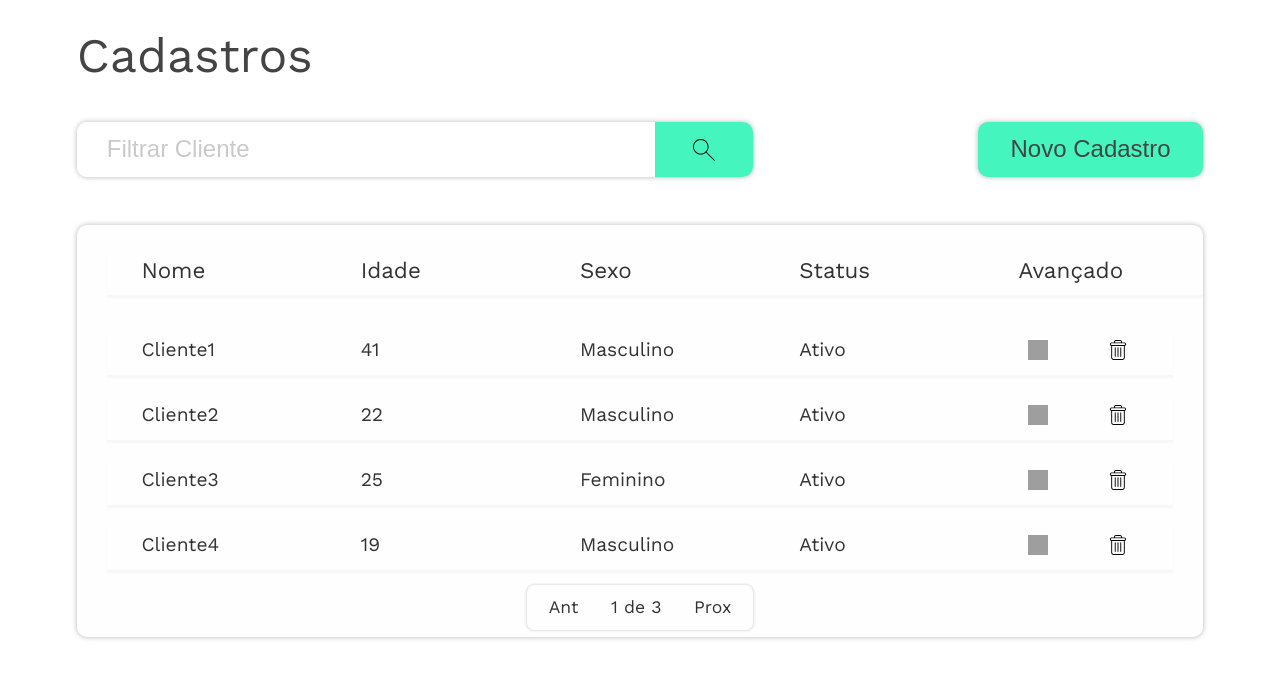
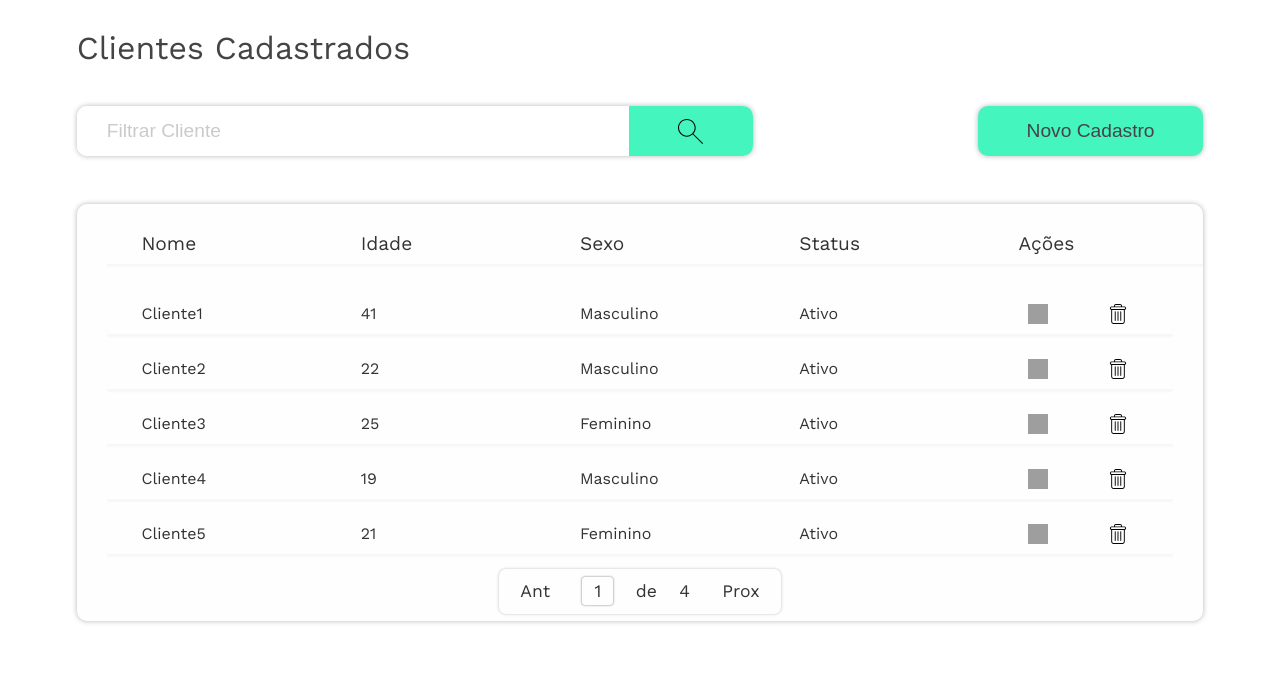
Before and after one commit to Romario-Francisco-Soares/WebiC, a Vue app: page / in a window 1280 px wide. Shown: the top 678 px of the page. Built offline with nearby package versions, Linux system fonts and the light colour scheme; grey boxes are pictures that could not be loaded.

Commit message:
Add files via upload
Necessário Melhorar Paginação

```diff
--- a/src/components/CadastrosComponente.vue
+++ b/src/components/CadastrosComponente.vue
@@ -1,7 +1,7 @@
 <template>
   <div id="cadastrosComponente">
     <div id="container">
-      <h1>Cadastros</h1>
+      <h1>Clientes Cadastrados</h1>
       <div id="containerModal" v-show="mostrarModal">
         <modalcadastroscomponente
           @eventoFecharModal="fecharModal()"
@@ -10,7 +10,10 @@
         />
       </div>
       <div id="containerLinha">
-        <pesquisarcomponente @eventoFiltrarCliente="filtrarCliente($event)" />
+        <pesquisarcomponente
+          v-on:keyup.enter="filtrarCliente($event)"
+          @eventoFiltrarCliente="filtrarCliente($event)"
+        />
 
         <novocadastrocomponente @eventoAbrirModal="abrirModal()" />
       </div>
@@ -21,7 +24,7 @@
             <p>Idade</p>
             <p>Sexo</p>
             <p>Status</p>
-            <p>avançado</p>
+            <p>Ações</p>
           </tr>
         </thead>
         <tbody>
@@ -31,12 +34,14 @@
               <p>{{ cliente.idade }}</p>
               <p>{{ cliente.sexo }}</p>
               <p>{{ cliente.status }}</p>
-              <div id="btnOpcoesAvancadas">
+              <div id="btnAcoes">
                 <button @click="exibirClienteModal(cliente)">
                   <img src="../assets/lapisicone.svg" />
+                  <p>Editar</p>
                 </button>
                 <button @click="excluirCliente(cliente)">
                   <img src="../assets/lixeiraicone.svg" />
+                  <p>Excluir</p>
                 </button>
               </div>
             </tr>
--- a/src/components/cadastros-arquivos/CadastrosComponente.css
+++ b/src/components/cadastros-arquivos/CadastrosComponente.css
@@ -26,7 +26,7 @@
 
 h1 {
   margin: 1.5vw 0;
-  font-size: 3rem;
+  font-size: 2rem;
   color: #444444;
 }
 
@@ -45,18 +45,17 @@ td {
 }
 
 thead tr {
-  height: 50px;
+  height: 40px;
   margin: 20px 0px 30px 30px;
-
 }
 
 thead tr p {
-  font-size: 1.4rem;
+  font-size: 1.2rem;
 }
 
 tr {
   display: flex;
-  height: 50px;
+  height: 40px;
   align-items: center;
   justify-content: space-around;
   margin: 0 30px 15px 30px;
@@ -67,7 +66,7 @@ tr p {
   width: 150px;
   color: #333;
   text-transform: capitalize;
-  font-size: 1.2rem;
+  font-size: 1rem;
 }
 
 tfoot {
@@ -79,13 +78,13 @@ tfoot {
 
 #erroEncontrarCliente {
   color: rgba(238, 90, 90, 0.527);
-  font-size: 1.25rem;
+  font-size: 1rem;
   margin: 100px auto 0 auto;
   text-align: center;
   width: 600px;
 }
 
-#btnOpcoesAvancadas button {
+#btnAcoes button {
   width: 40px;
   height: 20px;
   padding: 3px;
@@ -94,7 +93,7 @@ tfoot {
   background: none;
 }
 
-#btnOpcoesAvancadas button:first-child {
+#btnAcoes button:first-child {
   margin-right: 40px;
 }
 
@@ -102,3 +101,47 @@ button img {
   width: 20px;
   height: 20px;
 }
+
+#btnAcoes button p {
+  width: 5px;
+  margin-top: -43px;
+  margin-left: -5px;
+  position: absolute;
+  font-size: 0.9rem;
+  color: #3333336d;
+  transition: all 0.4s ease;
+  opacity: 0;
+}
+
+#btnAcoes button:hover p {
+  opacity: 5;
+}
+
+#btnAcoes button:hover p {
+  opacity: 5;
+}
+
+@media screen and (min-width: 710px) and (max-width: 880px) {
+  tr p {
+    width: 110px;
+  }
+
+  tr p:first-child {
+    width: 150px;
+  }
+
+  #btnAcoes button:first-child {
+    margin-right: 10px;
+  }
+
+  #erroEncontrarCliente {
+    color: rgba(238, 90, 90, 0.527);
+    font-size: 1rem;
+  }
+}
+
+@media screen and (min-width: 710px) and (max-width: 730px) {
+  #btnAcoes button:first-child {
+    margin-right: 0px;
+  }
+}
--- a/src/components/cadastros-arquivos/CadastrosComponente.js
+++ b/src/components/cadastros-arquivos/CadastrosComponente.js
@@ -64,29 +64,75 @@ export default {
           idade: 23,
           sexo: "feminino",
           status: "ativo",
-        }, {
+        },
+        {
           id: 8,
           nome: "cliente8",
           idade: 23,
           sexo: "feminino",
           status: "ativo",
-        }, {
+        },
+        {
           id: 9,
           nome: "cliente9",
           idade: 23,
           sexo: "feminino",
           status: "ativo",
-        }, {
+        },
+        {
           id: 10,
           nome: "cliente10",
           idade: 22,
           sexo: "masculino",
           status: "ativo",
-        }, {
+        },
+        {
           id: 11,
           nome: "cliente10",
           idade: 22,
           sexo: "masculino",
+          status: "ativo",
+        }, {
+          id: 12,
+          nome: "cliente8",
+          idade: 23,
+          sexo: "feminino",
+          status: "ativo",
+        }, {
+          id: 13,
+          nome: "cliente9",
+          idade: 23,
+          sexo: "feminino",
+          status: "ativo",
+        }, {
+          id: 14,
+          nome: "cliente10",
+          idade: 22,
+          sexo: "masculino",
+          status: "ativo",
+        }, {
+          id: 15,
+          nome: "cliente10",
+          idade: 22,
+          sexo: "masculino",
+          status: "ativo",
+        }, {
+          id: 16,
+          nome: "cliente5",
+          idade: 21,
+          sexo: "feminino",
+          status: "ativo",
+        }, {
+          id: 17,
+          nome: "cliente6",
+          idade: 26,
+          sexo: "masculino",
+          status: "ativo",
+        }, {
+          id: 18,
+          nome: "cliente7",
+          idade: 23,
+          sexo: "feminino",
           status: "ativo",
         },
       ],
@@ -94,7 +140,7 @@ export default {
       mostrarModal: false,
       clientesVisiveis: [],
       paginaAtual: 0,
-      tamanhoPagina: 4,
+      tamanhoPagina: 5,
     };
   },
   methods: {
@@ -154,5 +200,6 @@ export default {
   mounted() {
     this.mostrarTodosClientes();
     bus.$emit('eventoTotalClientes', this.clientes.length)
+    bus.$emit('eventoTamanhoPagina', this.tamanhoPagina)
   }
 };
--- a/src/components/cadastros-arquivos/ModalCadastroComponente.vue
+++ b/src/components/cadastros-arquivos/ModalCadastroComponente.vue
@@ -104,20 +104,21 @@ export default {
 <style scoped>
 #container {
   display: flex;
-  width: 650px;
-  margin: 7vw auto;
-  padding: 3%;
+  width: 550px;
+  margin: 9vw auto;
+  padding: 2%;
   flex-flow: column;
   box-sizing: border-box;
   border-radius: 10px;
   color: #333333;
   background-color: #fdfdfd;
   box-shadow: 0px 0px 5px 0.3px rgba(34, 34, 34, 0.415);
+  transition: all 0.4s ease;
 }
 #container span {
   color: rgb(238, 90, 90);
-  font-size: 1.25rem;
-  margin: 15px auto 0 auto;
+  font-size: 1.2rem;
+  margin: 10px auto 0 auto;
   text-align: center;
 }
 #backgroundModal {
@@ -133,11 +134,11 @@ export default {
 input,
 select,
 option {
-  width: 100%;
-  height: 55px;
-  margin-bottom: 25px;
+  width: 95%;
+  height: 50px;
+  margin: 0 auto 25px auto;
   padding: 0 20px;
-  font-size: 1.5rem;
+  font-size: 1.2rem;
   box-sizing: border-box;
   border: none;
   border-radius: 10px;
@@ -146,17 +147,18 @@ option {
 
 #btnAcoesModal {
   display: flex;
-  justify-content: space-between;
 }
 
 button {
-  width: 48%;
-  height: 55px;
-  font-size: 1.5rem;
+  width: 47%;
+  height: 50px;
+  margin: 0 auto;
+  font-size: 1.2rem;
   border: none;
   border-radius: 10px;
   background-color: rgb(69, 245, 190);
   box-shadow: 0px 0px 5px 0.3px rgba(34, 34, 34, 0.3);
+  transition: all 0.4s ease;
 }
 
 button:hover {
--- a/src/components/cadastros-arquivos/NovoCadastroComponente.vue
+++ b/src/components/cadastros-arquivos/NovoCadastroComponente.vue
@@ -21,18 +21,25 @@ export default {
 
 button {
   width: 100%;
-  height: 55px;
-  font-size: 1.5rem;
+  height: 50px;
+  font-size: 1.2rem;
   border: none;
   border-radius: 10px;
   color: #444;
   font-weight: 500;
   background-color: rgb(69, 245, 190);
   box-shadow: 0px 0px 5px 0.3px rgba(34, 34, 34, 0.3);
+  transition: all 0.4s ease;
 }
 
 button:hover {
   background-color: rgba(79, 245, 190, 0.8);
   cursor: pointer;
 }
+@media screen and (min-width: 710px) and (max-width: 880px) {
+  #novocadastrocomponente button {
+    height: 45px;
+    font-size: 1rem;
+  }
+}
 </style>
--- a/src/components/cadastros-arquivos/PaginacaoComponente.vue
+++ b/src/components/cadastros-arquivos/PaginacaoComponente.vue
@@ -1,7 +1,14 @@
 <template>
   <div id="paginacaocomponente">
     <button @click="voltarPagina()">Ant</button>
-    <li>{{ paginaAtual }} de {{ totalPaginas() }}</li>
+    <li id="btnExibirPaginacao" @click="exibirPaginacaoMultipla()">
+      {{ paginaAtual }}
+      <ul :class="paginacaoMultipla" v-for="(pagina) in paginasMultiplas" :key="pagina.value">
+        <li @click="irPaginaMultipa(pagina)">{{pagina}}</li>
+      </ul>
+    </li>
+    <li>de</li>
+    <li>{{ totalPaginas() }}</li>
     <button @click="proximaPagina()">Prox</button>
   </div>
 </template>
@@ -13,10 +20,12 @@ export default {
   name: "paginacaocomponente",
   data() {
     return {
-      tamanhoPagina: 3,
+      tamanhoPagina: null,
       numeroPagina: 0,
       paginaAtual: 1,
-      totalClientes: 1,
+      totalClientes: null,
+      paginacaoMultipla: { exibir: false },
+      paginasMultiplas: [1, 3, 6],
     };
   },
   methods: {
@@ -24,31 +33,55 @@ export default {
       if (this.totalClientes == 1) {
         return 1;
       } else {
-        return Math.ceil(this.totalClientes / this.tamanhoPagina - 1);
+        return Math.ceil(this.totalClientes / this.tamanhoPagina);
       }
     },
     voltarPagina() {
       if (this.numeroPagina > 0) {
         this.numeroPagina -= 1;
         this.paginaAtual -= 1;
-        this.$emit("eventoMudarPagina", this.numeroPagina);
+        this.emitirNumeroPagina();
       }
     },
     proximaPagina() {
       if (this.paginaAtual < this.totalPaginas()) {
         this.numeroPagina += 1;
         this.paginaAtual += 1;
-        this.$emit("eventoMudarPagina", this.numeroPagina);
+        this.emitirNumeroPagina();
       }
     },
+    exibirPaginacaoMultipla() {
+      this.paginacaoMultipla.exibir = !this.paginacaoMultipla.exibir;
+    },
+    irPaginaMultipa(pagina) {
+      this.paginaAtual = pagina;
+      this.numeroPagina = pagina - 1;
+      this.emitirNumeroPagina();
+    },
+    emitirNumeroPagina() {
+      this.$emit("eventoMudarPagina", this.numeroPagina);
+    },
+    /*
+    atualizarArrayPaginasMultiplas() {
+      let b = Math.ceil(this.totalClientes / this.tamanhoPagina);
+      alert(b);
+      for (let a = 1; a <= b; ) {
+        a + 3;
+        this.paginasMultiplas.push(a);
+      }
+    }*/
   },
   mounted() {
     bus.$on("eventoTotalClientes", (tamanhoArray) => {
       this.totalClientes = tamanhoArray;
+      // this.atualizarArrayPaginasMultiplas();
     });
     bus.$on("paginaClientePesquisado", (data) => {
       this.paginaAtual = data;
       this.numeroPagina = 0;
+    });
+    bus.$on("eventoTamanhoPagina", (tamanhoPagina) => {
+      this.tamanhoPagina = tamanhoPagina;
     });
   },
 };
@@ -62,14 +95,9 @@ export default {
   font-size: 1.1rem;
 }
 
-li {
-  list-style-type: none;
-  color: #333;
-}
-
-div {
+#paginacaocomponente {
   display: flex;
-  width: 20%;
+  width: 25%;
   height: 45px;
   justify-content: space-around;
   align-items: center;
@@ -85,7 +113,52 @@ button {
   color: #333;
 }
 
+li {
+  list-style-type: none;
+  color: #333;
+}
+#btnExibirPaginacao {
+  width: 25px;
+  height: 22px;
+  padding: 3px;
+  align-content: center;
+  text-align: center;
+  cursor: pointer;
+  border-radius: 3px;
+  box-shadow: 0px 0px 2px 0.3px rgba(34, 34, 34, 0.5);
+}
+#paginacaocomponente li:first-child {
+  width: 20px;
+  padding: 6px;
+  text-align: center;
+  background-color: #fdfdfd;
+  cursor: pointer;
+  border-radius: 3px;
+  box-shadow: 0px 0px 2px 0.3px rgba(34, 34, 34, 0.5);
+}
 button:hover {
   cursor: pointer;
 }
+
+ul {
+  display: none;
+  position: relative;
+  border-radius: 7px;
+}
+
+ul li {
+  margin-top: -60px;
+  margin-left: -3px;
+}
+.exibir {
+  display: block;
+}
+@media screen and (min-width: 710px) and (max-width: 880px) {
+  li {
+    font-size: 1rem;
+  }
+  #paginacaocomponente {
+    width: 35%;
+  }
+}
 </style>
--- a/src/components/cadastros-arquivos/PesquisarComponente.vue
+++ b/src/components/cadastros-arquivos/PesquisarComponente.vue
@@ -26,6 +26,7 @@ export default {
 #pesquisarcomponente {
   display: flex;
   width: 60%;
+  height: 50px;
   flex-flow: row nowrap;
   justify-content: space-between;
   box-shadow: 0px 0px 5px 0.3px rgba(34, 34, 34, 0.3);
@@ -33,9 +34,8 @@ export default {
 }
 
 #pesquisarcomponente input {
-  height: 55px;
   width: 80%;
-  font-size: 1.5rem;
+  font-size: 1.2rem;
   padding: 0 30px;
   color: #333;
   border: none;
@@ -59,10 +59,11 @@ export default {
 }
 
 #pesquisarcomponente button {
-  width: 15%;
+  width: 20%;
   border: none;
   border-radius: 0px 10px 10px 0px;
   background-color: rgb(69, 245, 190);
+  transition: all 0.4s ease;
 }
 
 #pesquisarcomponente button:hover {
@@ -71,7 +72,21 @@ export default {
 }
 
 #pesquisarcomponente button img {
-  width: 25%;
+  width: 25px;
   margin-top: 5px;
 }
+@media screen and (min-width: 710px) and (max-width: 880px) {
+  #pesquisarcomponente {
+    height: 45px;
+  }
+  #pesquisarcomponente button img {
+    width: 20px;
+  }
+  #pesquisarcomponente button {
+    width: 25%;
+  }
+  #pesquisarcomponente input {
+    font-size: 1rem;
+  }
+}
 </style>
```
